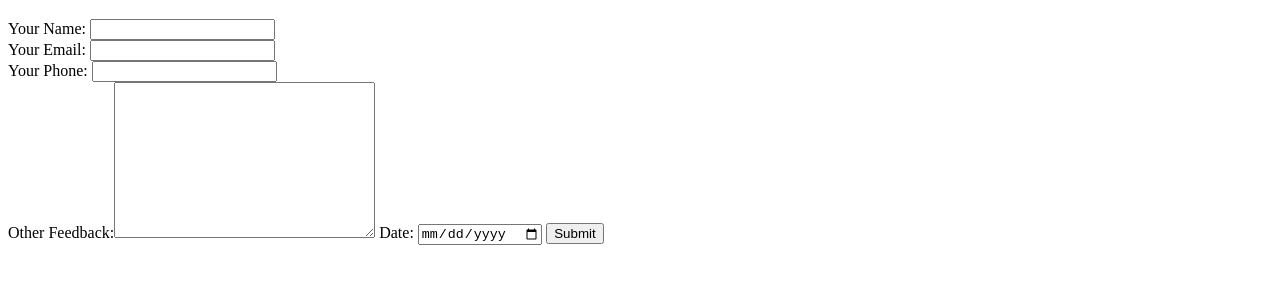
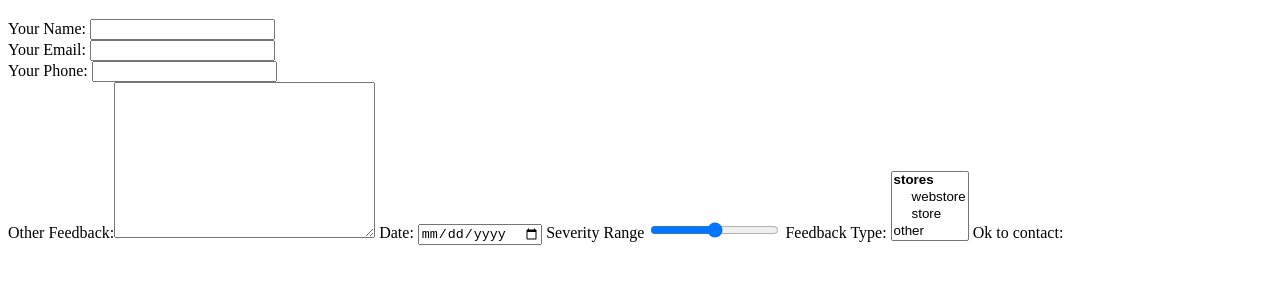
Before and after one commit to evantwescott/PortSite, a plain HTML site: page entry_form.html in a window 1280 px wide. Shown: the part 61-344 px from the top of the page. Drawn offline with Linux system fonts and the light colour scheme.

Commit message:
added other items to form

```diff
--- a/entry_form.html
+++ b/entry_form.html
@@ -1,22 +1,42 @@
 <!DOCTYPE html>
 <html lang="en">
+
 <head>
     <meta charset="UTF-8">
     <meta http-equiv="X-UA-Compatible" content="IE=edge">
     <meta name="viewport" content="width=device-width, initial-scale=1.0">
     <title>Into the Breach | New Form</title>
 </head>
+
 <body>
     <h1>Contact Me</h1>
-   <form action="entry_form.html" method="POST">
-       <input type="hidden" name = "source" value="ContactForm">
-       Your Name: <input name="Full Name" type="text"><br/>
-       Your Email: <input name="EmailAddress" type="email"><br/>
-       Your Phone: <input type="phone" name="" id=""><br/>
-       Other Feedback:<textarea name="Feedback" id="" cols="30" rows="10"></textarea>
-       Date: <input type="date" name="" id="">
+    <form action="entry_form.html" method="POST">
+        <input type="hidden" name="source" value="ContactForm">
+        Your Name: <input name="Full Name" type="text"><br />
+        Your Email: <input name="EmailAddress" type="email"><br />
+        Your Phone: <input type="phone" name="" id=""><br />
+        Other Feedback:<textarea name="Feedback" id="" cols="30" rows="10"></textarea>
+        Date: <input type="date" name="" id="">
+        Severity Range <input type="range" min="1" max="100" name="Severity Range" id="">
 
-       <input type="submit" value="Submit">
+        Feedback Type: <select name="feedbackType" multiple="multiple">
+            <optgroup label="stores">
+                <option value="webstore">webstore</option>
+                <option value="store">store</option>
+            </optgroup>
+
+            <option value="other">other</option>
+        </select>
+        Ok to contact: <input:
+
+        <input type="submit" value="Submit">
     </form>
 </body>
+
 </html>
+
+<!-- Selection Options:
+List
+CHeckbox
+Radio
+SLider -->
```
